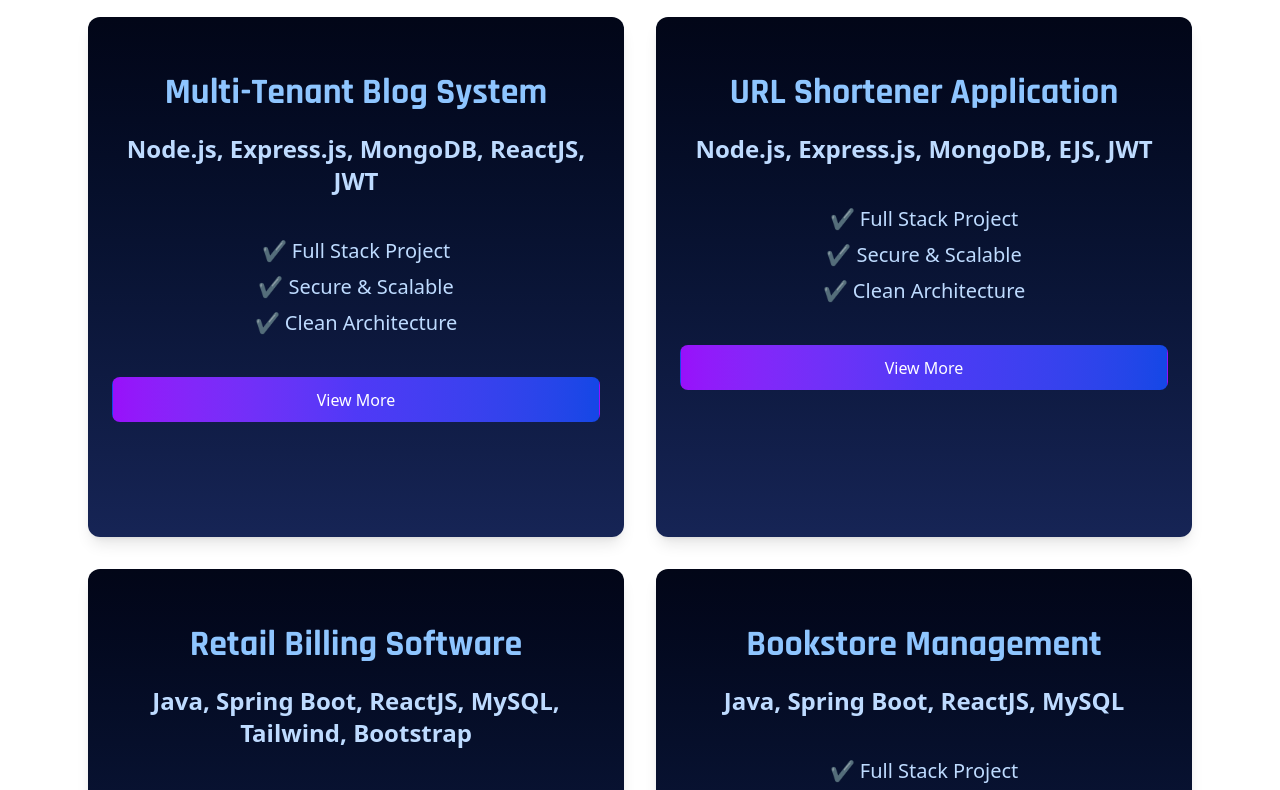
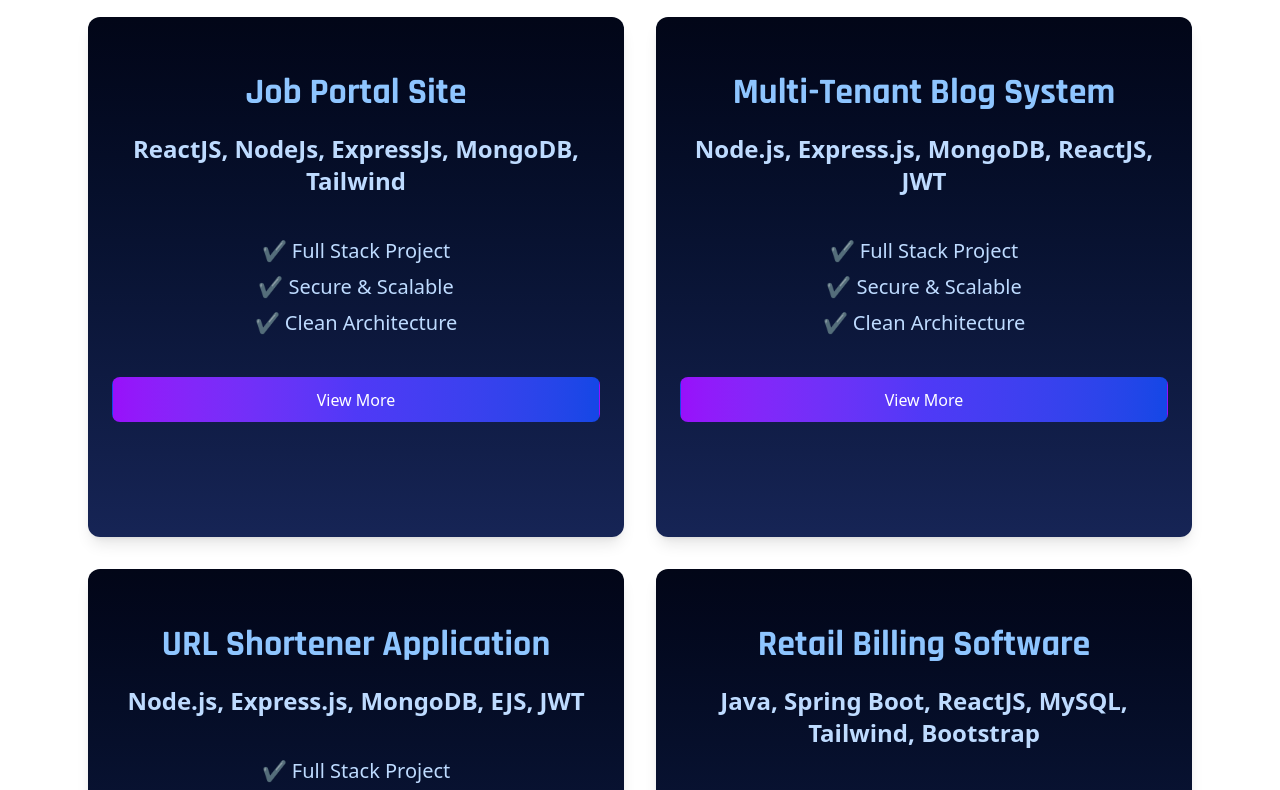
Before and after one commit to amardeep2003/Portfolio-site-1, a React (Vite) app: page / in a window 1280 px wide. Shown: the part 2040-2830 px from the top of the page. Built offline with nearby package versions, Linux system fonts and the light colour scheme.

Commit message:
Update JPS Projects.jsx
Job Portal project added

```diff
--- a/src/Components/Projects.jsx
+++ b/src/Components/Projects.jsx
@@ -5,6 +5,16 @@ const Projects = () => {
     const [selectedProject, setSelectedProject] = useState(null);
 
     const projects = [
+        {
+            name: "Job Portal Site",
+            tech: "ReactJS, NodeJs, ExpressJs, MongoDB, Tailwind",
+            points: [
+                "Built a full-stack job portal using MongoDB, Express, React, and Node.js.",
+                "Implemented JWT authentication with separate dashboards for job seekers and employers.",
+                "Added features to post jobs, apply for jobs, manage applications, and upload resumes.",
+                "Designed an interactive UI with animated buttons, cards, and SVG elements for a better user experience."
+            ]
+        },
         {
             name: "Multi-Tenant Blog System",
             tech: "Node.js, Express.js, MongoDB, ReactJS, JWT",
@@ -44,17 +54,8 @@ const Projects = () => {
                 "Built a responsive UI with Bootstrap 5, optimized for both desktop and mobile devices, improving user experience and reducing manual billing efforts.",
                 "Full stack project with clean UI, backend logic and database integration."
             ]
-        },
-        {
-            name: "Bookstore Management",
-            tech: "Java, Spring Boot, ReactJS, MySQL",
-            points: [
-                "Designed and implemented REST APIs for book inventory & user management.",
-                "Integrated React frontend with backend APIs for CRUD operations.",
-                "Built responsive UI using Tailwind CSS.",
-                "Full stack project with clean UI, backend logic and database integration."
-            ]
         }
+
     ]
 
     function handleToggle(index) {
```
